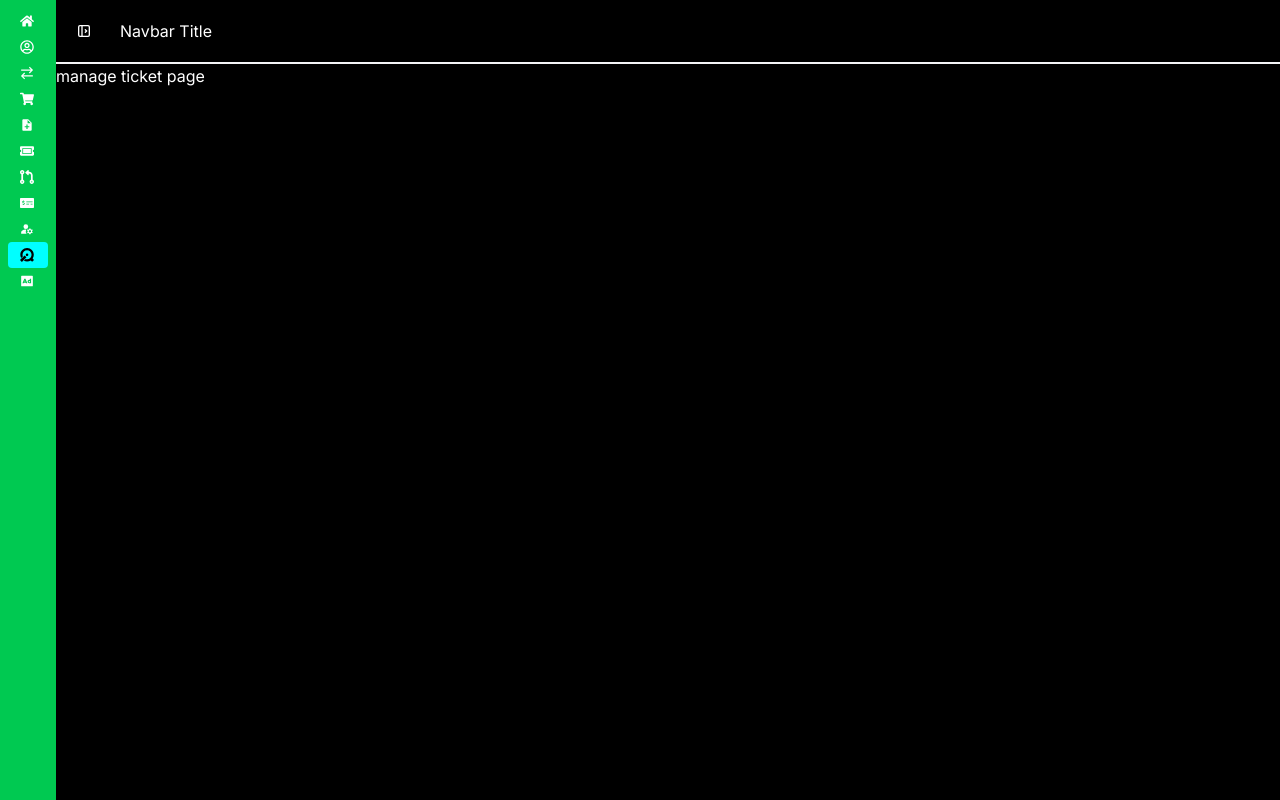
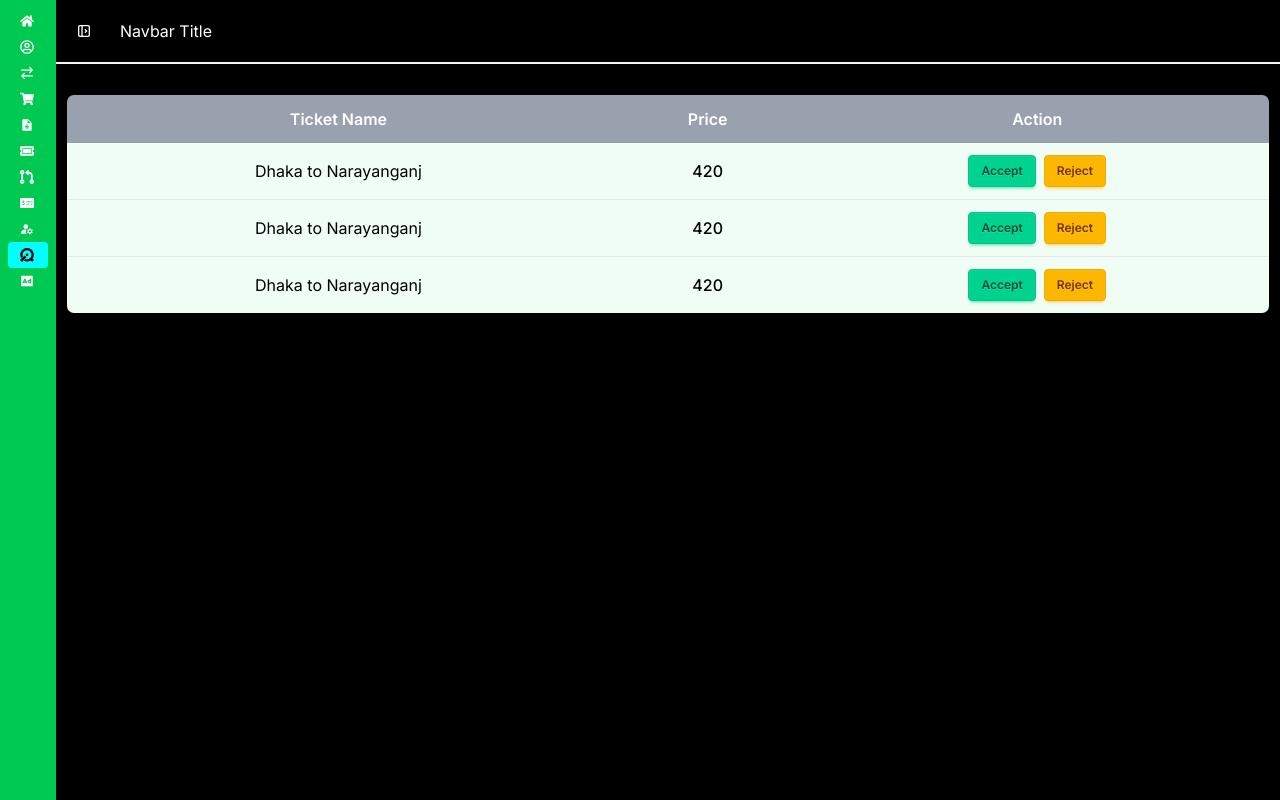
Before and after one commit to riday-kumar/hks-travel-client, a React (Vite) app: page /dashboard/manage-ticket in a window 1280 px wide. Built offline with nearby package versions, Linux system fonts and the light colour scheme; a web font is replaced by a local one.

Commit message:
advertiseTicket page design done

```diff
--- a/src/pages/Dashboard/AdvertiseTicket/AdvertiseTicket.jsx
+++ b/src/pages/Dashboard/AdvertiseTicket/AdvertiseTicket.jsx
@@ -2,8 +2,50 @@ import React from "react";
 
 const AdvertiseTicket = () => {
   return (
-    <div>
-      <p>advertise tickets</p>
+    <div className="custom-pad">
+      <div className="overflow-x-auto">
+        <table className="min-w-full border border-gray-200 rounded-lg overflow-hidden">
+          <thead className="bg-gray-400 text-white ">
+            <tr className=" *:text-center">
+              <th className="py-3 px-4 text-left font-semibold">Ticket Name</th>
+              <th className="py-3 px-4 text-left font-semibold">Price</th>
+              <th className="py-3 px-4 text-center font-semibold">Action</th>
+            </tr>
+          </thead>
+
+          <tbody className="divide-y divide-gray-200 bg-green-50 text-black text-center">
+            {/* Example Row */}
+
+            <tr className="hover:bg-white transition-all *:text-center">
+              <td className="py-3 px-4">Dhaka to Narayanganj</td>
+              <td className="py-3 px-4 font-medium ">420</td>
+              <td className="flex justify-center flex-wrap gap-2 py-3 px-4 text-center">
+                <button className="btn btn-sm btn-success text-white">
+                  Advertise
+                </button>
+              </td>
+            </tr>
+            <tr className="hover:bg-white transition-all *:text-center">
+              <td className="py-3 px-4">Dhaka to Narayanganj</td>
+              <td className="py-3 px-4 font-medium ">420</td>
+              <td className="flex justify-center flex-wrap gap-2 py-3 px-4 text-center">
+                <button className="btn btn-sm btn-success text-white">
+                  Advertise
+                </button>
+              </td>
+            </tr>
+            <tr className="hover:bg-white transition-all *:text-center">
+              <td className="py-3 px-4">Dhaka to Narayanganj</td>
+              <td className="py-3 px-4 font-medium ">420</td>
+              <td className="flex justify-center flex-wrap gap-2 py-3 px-4 text-center">
+                <button className="btn btn-sm btn-success text-white">
+                  Advertise
+                </button>
+              </td>
+            </tr>
+          </tbody>
+        </table>
+      </div>
     </div>
   );
 };
--- a/src/pages/Dashboard/ManageTicket/ManageTicket.jsx
+++ b/src/pages/Dashboard/ManageTicket/ManageTicket.jsx
@@ -2,8 +2,47 @@ import React from "react";
 
 const ManageTicket = () => {
   return (
-    <div>
-      <p>manage ticket page</p>
+    <div className="custom-pad">
+      <div className="overflow-x-auto">
+        <table className="min-w-full border border-gray-200 rounded-lg overflow-hidden">
+          <thead className="bg-gray-400 text-white ">
+            <tr className=" *:text-center">
+              <th className="py-3 px-4 text-left font-semibold">Ticket Name</th>
+              <th className="py-3 px-4 text-left font-semibold">Price</th>
+              <th className="py-3 px-4 text-center font-semibold">Action</th>
+            </tr>
+          </thead>
+
+          <tbody className="divide-y divide-gray-200 bg-green-50 text-black text-center">
+            {/* Example Row */}
+
+            <tr className="hover:bg-white transition-all *:text-center">
+              <td className="py-3 px-4">Dhaka to Narayanganj</td>
+              <td className="py-3 px-4 font-medium ">420</td>
+              <td className="flex justify-center flex-wrap gap-2 py-3 px-4 text-center">
+                <button className="btn btn-sm btn-success">Accept</button>
+                <button className="btn btn-sm btn-warning">Reject</button>
+              </td>
+            </tr>
+            <tr className="hover:bg-white transition-all *:text-center">
+              <td className="py-3 px-4">Dhaka to Narayanganj</td>
+              <td className="py-3 px-4 font-medium ">420</td>
+              <td className="flex justify-center flex-wrap gap-2 py-3 px-4 text-center">
+                <button className="btn btn-sm btn-success">Accept</button>
+                <button className="btn btn-sm btn-warning">Reject</button>
+              </td>
+            </tr>
+            <tr className="hover:bg-white transition-all *:text-center">
+              <td className="py-3 px-4">Dhaka to Narayanganj</td>
+              <td className="py-3 px-4 font-medium ">420</td>
+              <td className="flex justify-center flex-wrap gap-2 py-3 px-4 text-center">
+                <button className="btn btn-sm btn-success">Accept</button>
+                <button className="btn btn-sm btn-warning">Reject</button>
+              </td>
+            </tr>
+          </tbody>
+        </table>
+      </div>
     </div>
   );
 };
--- a/src/pages/Dashboard/ManageUsers/ManageUsers.jsx
+++ b/src/pages/Dashboard/ManageUsers/ManageUsers.jsx
@@ -2,8 +2,47 @@ import React from "react";
 
 const ManageUsers = () => {
   return (
-    <div>
-      <p>manage users</p>
+    <div className="custom-pad">
+      <div className="overflow-x-auto">
+        <table className="min-w-full border border-gray-200 rounded-lg overflow-hidden">
+          <thead className="bg-gray-400 text-white ">
+            <tr className=" *:text-center">
+              <th className="py-3 px-4 text-left font-semibold">Name</th>
+              <th className="py-3 px-4 text-left font-semibold">Email</th>
+              <th className="py-3 px-4 text-center font-semibold">Action</th>
+            </tr>
+          </thead>
+
+          <tbody className="divide-y divide-gray-200 bg-green-50 text-black text-center">
+            {/* Example Row */}
+
+            <tr className="hover:bg-white transition-all *:text-center">
+              <td className="py-3 px-4">MSD Mahi</td>
+              <td className="py-3 px-4 font-medium ">abc@gmail.com</td>
+              <td className="flex justify-center flex-wrap gap-2 py-3 px-4 text-center">
+                <button className="btn btn-sm btn-success">Admin</button>
+                <button className="btn btn-sm btn-warning">Vendor</button>
+              </td>
+            </tr>
+            <tr className="hover:bg-white transition-all">
+              <td className="py-3 px-4">MSD Mahi</td>
+              <td className="py-3 px-4 font-medium ">abc@gmail.com</td>
+              <td className="flex justify-center flex-wrap gap-2 py-3 px-4 text-center">
+                <button className="btn btn-sm btn-success">Admin</button>
+                <button className="btn btn-sm btn-warning">Vendor</button>
+              </td>
+            </tr>
+            <tr className="hover:bg-white transition-all">
+              <td className="py-3 px-4">MSD Mahi</td>
+              <td className="py-3 px-4 font-medium ">abc@gmail.com</td>
+              <td className="flex justify-center flex-wrap gap-2 py-3 px-4 text-center">
+                <button className="btn btn-sm btn-success">Admin</button>
+                <button className="btn btn-sm btn-warning">Vendor</button>
+              </td>
+            </tr>
+          </tbody>
+        </table>
+      </div>
     </div>
   );
 };
--- a/src/pages/Dashboard/Revenue/Revenue.jsx
+++ b/src/pages/Dashboard/Revenue/Revenue.jsx
@@ -2,8 +2,19 @@ import React from "react";
 
 const Revenue = () => {
   return (
-    <div>
-      <p>all revenue</p>
+    <div className="grid grid-cols-1 md:grid-cols-3 gap-3 custom-pad">
+      <div className="min-h-40 rounded-lg flex flex-col justify-center items-center bg-amber-300">
+        <p className="text-2xl font-bold text-white">Total Revenue</p>
+        <p className="text-3xl font-bold text-white">1500</p>
+      </div>
+      <div className="min-h-40 rounded-lg flex flex-col justify-center items-center bg-green-300">
+        <p className="text-2xl font-bold text-white">Total Ticket Sold</p>
+        <p className="text-3xl font-bold text-white">25</p>
+      </div>
+      <div className="min-h-40 rounded-lg flex flex-col justify-center items-center bg-blue-300">
+        <p className="text-2xl font-bold text-white">Total Tickets Added</p>
+        <p className="text-3xl font-bold text-white">15</p>
+      </div>
     </div>
   );
 };
```
